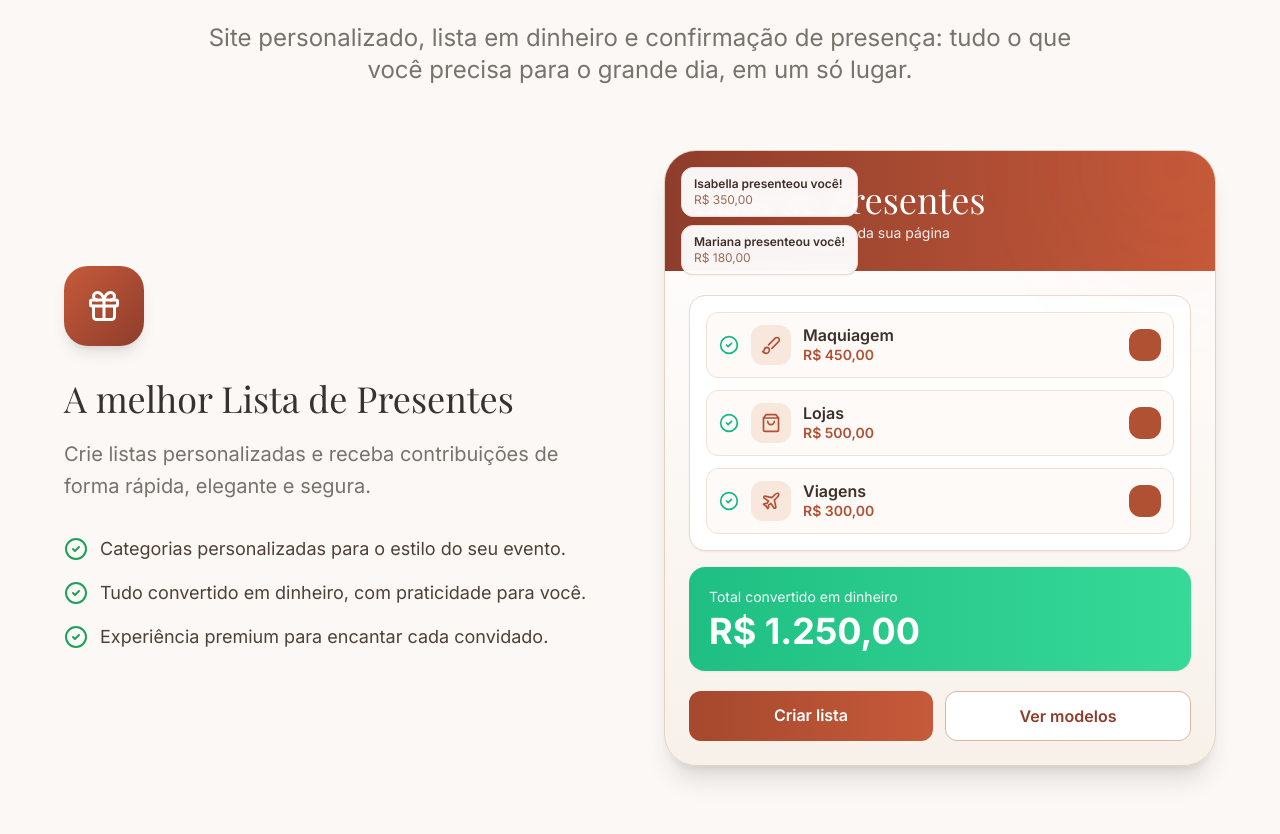
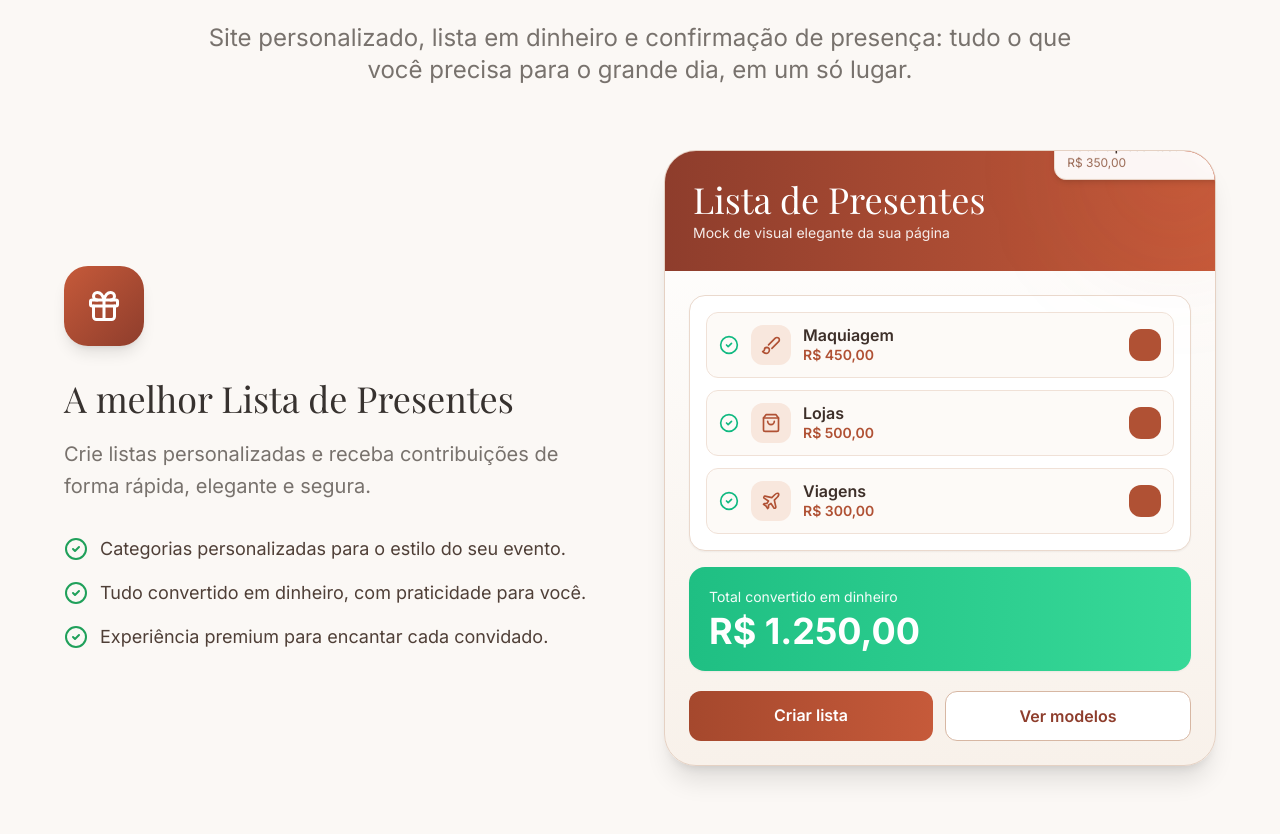
Before and after one commit to lumieconvites-netizen/lumie-presentes, a Next.js app: page / in a window 1280 px wide. Shown: the part 1603-2437 px from the top of the page. Built offline with nearby package versions, Linux system fonts and the light colour scheme; no server answers.

Commit message:
tweak: keep single floating gift note chip outside mock with heart

```diff
--- a/app/globals.css
+++ b/app/globals.css
@@ -379,3 +379,17 @@
   transform: perspective(1200px) rotateX(2deg) rotateY(-2.5deg) translateY(-4px);
   box-shadow: 0 24px 48px rgba(86, 45, 28, 0.2);
 }
+
+@keyframes noteChipFloat {
+  0%,
+  100% {
+    transform: translateY(0);
+  }
+  50% {
+    transform: translateY(-6px);
+  }
+}
+
+.note-chip-float {
+  animation: noteChipFloat 3s ease-in-out infinite;
+}
--- a/app/page.tsx
+++ b/app/page.tsx
@@ -55,10 +55,7 @@ const showcaseGiftItems = [
   { id: 3, title: 'Viagens', value: 'R$ 300,00', icon: 'travel' },
 ];
 
-const showcaseReceived = [
-  { id: 1, name: 'Isabella', value: 'R$ 350,00' },
-  { id: 2, name: 'Mariana', value: 'R$ 180,00' },
-];
+const showcaseReceived = { name: 'Isabella', value: 'R$ 350,00' };
 
 export default function HomePage() {
   return (
@@ -215,17 +212,12 @@ export default function HomePage() {
             </div>
 
             <div className="relative mock-tilt rounded-[2rem] border border-[#e5d1c3] bg-gradient-to-b from-white to-[#f8f1ea] shadow-xl overflow-hidden">
-              <div className="absolute top-4 left-4 z-20 flex flex-col gap-2">
-                {showcaseReceived.map((item, idx) => (
-                  <div
-                    key={item.id}
-                    className="rounded-xl bg-white/95 backdrop-blur px-3 py-2 border border-[#ecdccf] shadow-sm text-xs"
-                    style={{ animationDelay: `${idx * 120}ms` }}
-                  >
-                    <p className="font-semibold text-[#3d2f29]">{item.name} presenteou você!</p>
-                    <p className="text-[#9a6a55]">{item.value}</p>
-                  </div>
-                ))}
+              <div className="absolute -top-5 -right-8 z-30 rounded-xl bg-white/95 backdrop-blur px-3 py-2 border border-[#ecdccf] shadow-md text-xs note-chip-float">
+                <div className="flex items-center gap-2">
+                  <p className="font-semibold text-[#3d2f29]">{showcaseReceived.name} presenteou você!</p>
+                  <span className="text-[#c65a3a]">❤</span>
+                </div>
+                <p className="text-[#9a6a55]">{showcaseReceived.value}</p>
               </div>
               <div className="absolute -top-16 -right-10 h-40 w-40 rounded-full bg-[#c65a3a]/10 blur-3xl" />
               <div className="bg-gradient-to-r from-[#8e3d2c] to-[#c65a3a] text-white px-7 py-7">
```
